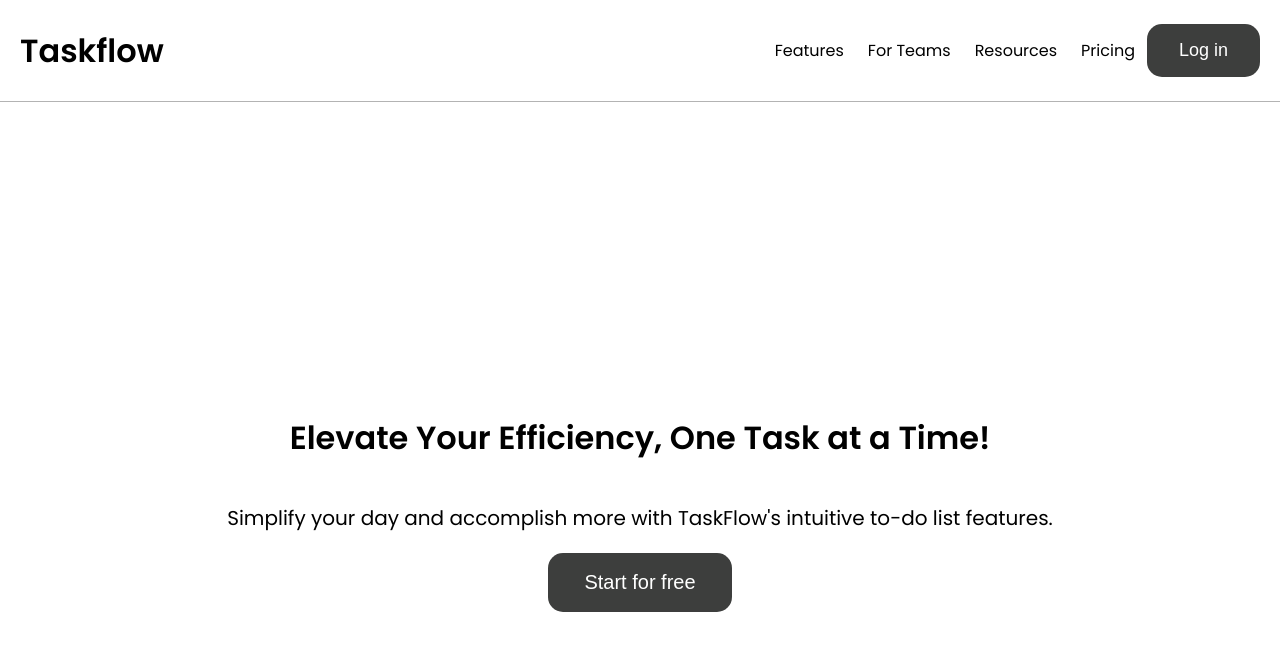
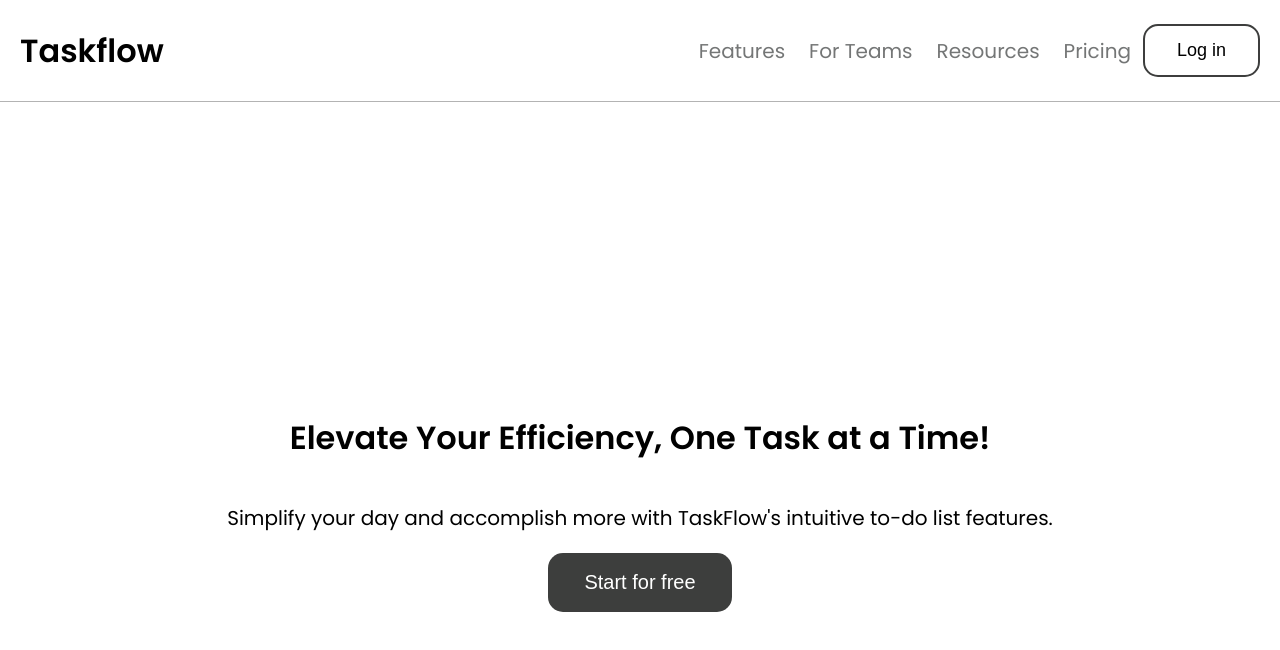
Before and after one commit to TakundaMuzunze/Taskflow, a plain HTML site: page index.html in a window 1280 px wide. Drawn offline with Linux system fonts and the light colour scheme.

Commit message:
update styles.css - styled navlinks and re-styled button in navbar

```diff
--- a/styles.css
+++ b/styles.css
@@ -62,8 +62,14 @@ a{
 }
 
 .nav-links{
+    color: #747676;
+    font-size: 20px;
     list-style-type: none;
     margin: 0 12px;
+}
+
+.nav-links:hover{
+    color: #000000;
 }
 
 .nav-links i:hover{
@@ -81,8 +87,18 @@ a{
 }
 
 .login-btn{
-    padding: 16px 32px;
+    color: #000000;
+    border: 2px solid #3d3e3d;
+    background-color: transparent;
+    padding: 14px 32px;
     margin-right: 20px;
+}
+
+.login-btn:hover{
+    border: 0;
+    color: white;
+    background-color: #3d3e3d;
+    transition: 0.3s ease;
 }
 
 
```
